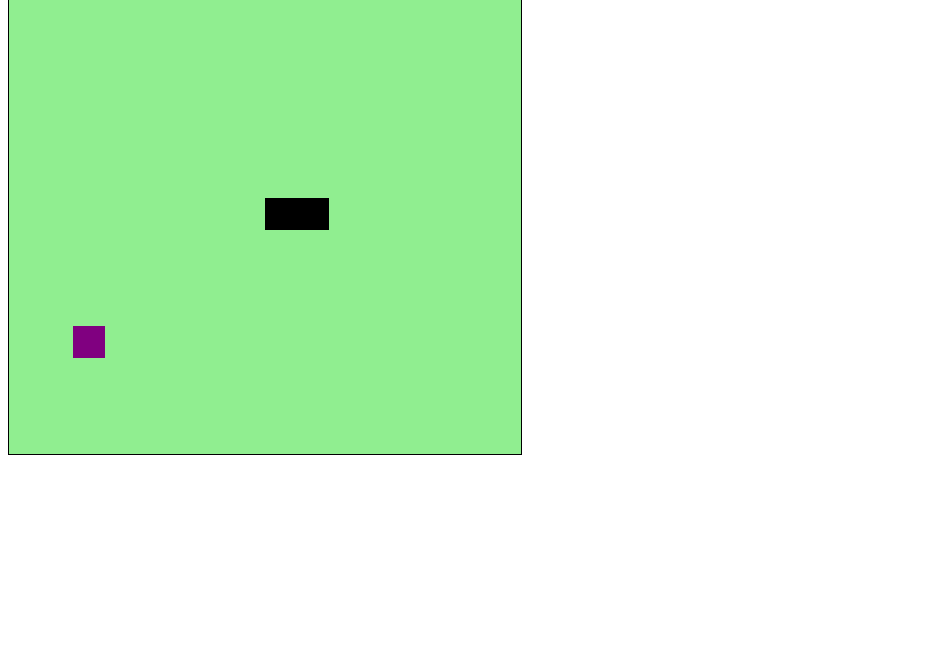
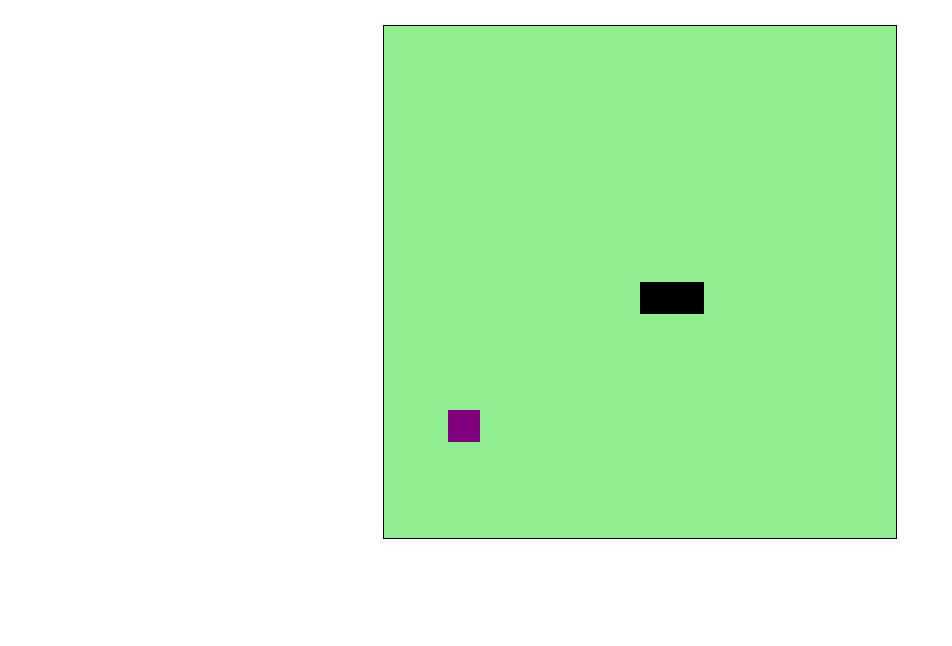
Before and after one commit to dannilopires/snake-game, a plain HTML site: page index.htm in a window 1280 px wide. Shown: the part 154-800 px from the top of the page, without its empty margins (0-952 px from the left). Drawn offline with Linux system fonts and the light colour scheme.

Commit message:
ajustando css

```diff
--- a/style.css
+++ b/style.css
@@ -1,3 +1,12 @@
+body {
+	height: 95vh;
+	width: 95;
+	display: flex;
+	justify-content: center;
+	align-items: center;
+	flex-direction: column;
+}
+
 #snake {
     border: solid black 1px;
 }
```
